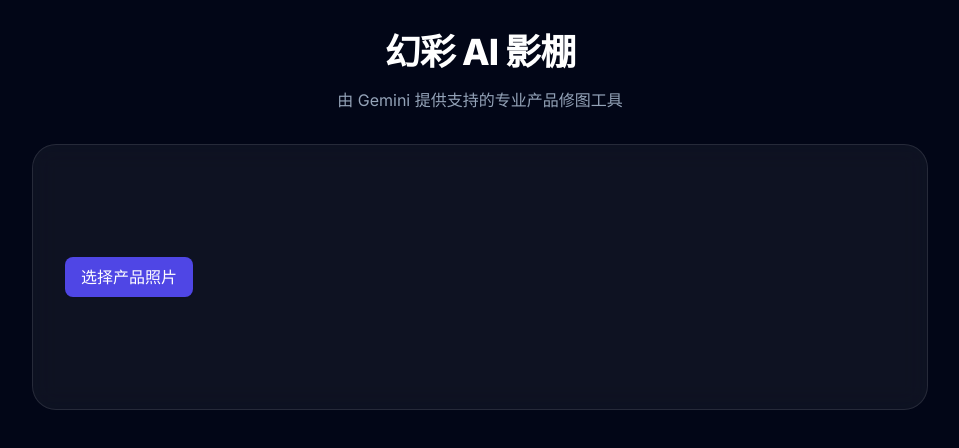
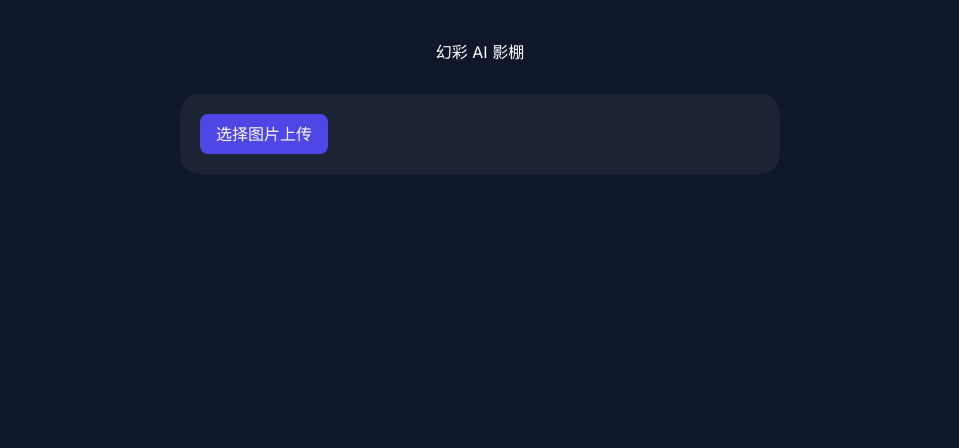
Before and after one commit to aiweijinnian18sui-tu/huancai, a React (Vite) app: page / in a window 1280 px wide. Shown: the top 448 px of the page, without its empty margins (160-1119 px from the left). Built offline with nearby package versions, Linux system fonts and the light colour scheme.

Commit message:
Update App.tsx

```diff
--- a/App.tsx
+++ b/App.tsx
@@ -2,90 +2,55 @@ import React, { useState, useRef } from 'react';
 import { editImage } from './geminiService.ts';
 import { Button } from './Button.tsx';
 
-// 在当前文件直接定义接口，避免引用缺失的 types.ts
-interface ImageState {
-  original: string | null;
-  edited: string | null;
-  mimeType: string | null;
-}
-
 const App: React.FC = () => {
-  const [imageState, setImageState] = useState<ImageState>({ original: null, edited: null, mimeType: null });
+  const [image, setImage] = useState<string | null>(null);
+  const [edited, setEdited] = useState<string | null>(null);
   const [prompt, setPrompt] = useState('');
-  const [isProcessing, setIsProcessing] = useState(false);
-  const [error, setError] = useState<string | null>(null);
+  const [loading, setLoading] = useState(false);
   const fileInputRef = useRef<HTMLInputElement>(null);
 
-  const onFileUpload = (e: React.ChangeEvent<HTMLInputElement>) => {
+  const handleUpload = (e: React.ChangeEvent<HTMLInputElement>) => {
     const file = e.target.files?.[0];
     if (file) {
       const reader = new FileReader();
-      reader.onload = (ev) => {
-        setImageState({ original: ev.target?.result as string, edited: null, mimeType: file.type });
-        setError(null);
-      };
+      reader.onload = (ev) => setImage(ev.target?.result as string);
       reader.readAsDataURL(file);
     }
   };
 
-  const handleApplyMagic = async () => {
-    if (!imageState.original || !prompt.trim()) return;
-    setIsProcessing(true);
-    setError(null);
-    try {
-      const result = await editImage(imageState.original, imageState.mimeType || 'image/jpeg', prompt);
-      setImageState(prev => ({ ...prev, edited: result }));
-    } catch (err: any) {
-      setError(err.message || '处理失败，请重试');
-    } finally {
-      setIsProcessing(false);
-    }
-  };
-
   return (
-    <div className="min-h-screen bg-slate-950 text-white p-8">
-      <main className="max-w-4xl mx-auto space-y-8 text-center">
-        <header className="space-y-4">
-          <h1 className="text-4xl font-extrabold tracking-tight">幻彩 AI 影棚</h1>
-          <p className="text-slate-400">由 Gemini 提供支持的专业产品修图工具</p>
-        </header>
-
-        <section className="glass-panel rounded-3xl p-8 border border-white/10 bg-white/5">
-          {!imageState.original ? (
-            <div className="py-20">
-              <Button onClick={() => fileInputRef.current?.click()}>选择产品照片</Button>
-              <input type="file" ref={fileInputRef} onChange={onFileUpload} accept="image/*" className="hidden" />
+    <div style={{ padding: '40px', background: '#0f172a', minHeight: '100vh', color: 'white', textAlign: 'center' }}>
+      <h1 style={{ marginBottom: '30px' }}>幻彩 AI 影棚</h1>
+      <div style={{ maxWidth: '600px', margin: '0 auto', background: 'rgba(255,255,255,0.05)', padding: '20px', borderRadius: '20px' }}>
+        {!image ? (
+          <Button onClick={() => fileInputRef.current?.click()}>选择图片上传</Button>
+        ) : (
+          <div style={{ display: 'flex', flexDirection: 'column', gap: '20px' }}>
+            <div style={{ display: 'grid', gridTemplateColumns: '1fr 1fr', gap: '10px' }}>
+              <img src={image} style={{ width: '100%', borderRadius: '10px' }} alt="原图" />
+              {edited ? <img src={edited} style={{ width: '100%', borderRadius: '10px' }} alt="效果图" /> : <div style={{ background: '#1e293b', borderRadius: '10px', display: 'flex', alignItems: 'center', justifyContent: 'center' }}>等待处理</div>}
             </div>
-          ) : (
-            <div className="space-y-6 text-left">
-              <div className="grid grid-cols-1 md:grid-cols-2 gap-6">
-                <div>
-                  <p className="text-xs font-bold text-slate-500 mb-2">原始图片</p>
-                  <img src={imageState.original} alt="Original" className="w-full rounded-xl" />
-                </div>
-                <div>
-                  <p className="text-xs font-bold text-indigo-400 mb-2">处理结果</p>
-                  <div className="relative aspect-video rounded-xl border border-indigo-500/30 bg-indigo-500/5 flex items-center justify-center overflow-hidden">
-                    {isProcessing ? <p className="animate-pulse">AI 处理中...</p> :
-                     imageState.edited ? <img src={imageState.edited} alt="Edited" className="w-full h-full object-contain" /> :
-                     <p className="text-slate-600">等待指令...</p>}
-                  </div>
-                </div>
-              </div>
-              <div className="flex gap-2">
-                <input
-                  value={prompt}
-                  onChange={(e) => setPrompt(e.target.value)}
-                  placeholder="输入修图指令..."
-                  className="flex-1 bg-white/5 border border-white/10 rounded-xl px-4 py-3 text-white"
-                />
-                <Button onClick={handleApplyMagic} isLoading={isProcessing}>开始</Button>
-              </div>
-              {error && <p className="text-red-400 text-sm text-center">{error}</p>}
-            </div>
-          )}
-        </section>
-      </main>
+            <input
+              value={prompt}
+              onChange={e => setPrompt(e.target.value)}
+              placeholder="输入修图指令，如：换成大理石背景"
+              style={{ padding: '12px', borderRadius: '8px', border: 'none', background: '#334155', color: 'white' }}
+            />
+            <Button
+              onClick={async () => {
+                setLoading(true);
+                try {
+                  const res = await editImage(image, 'image/jpeg', prompt);
+                  setEdited(res);
+                } catch (e) { alert('失败'); }
+                setLoading(false);
+              }}
+              isLoading={loading}
+            >开始 AI 修复</Button>
+          </div>
+        )}
+        <input type="file" ref={fileInputRef} onChange={handleUpload} style={{ display: 'none' }} accept="image/*" />
+      </div>
     </div>
   );
 };
```
